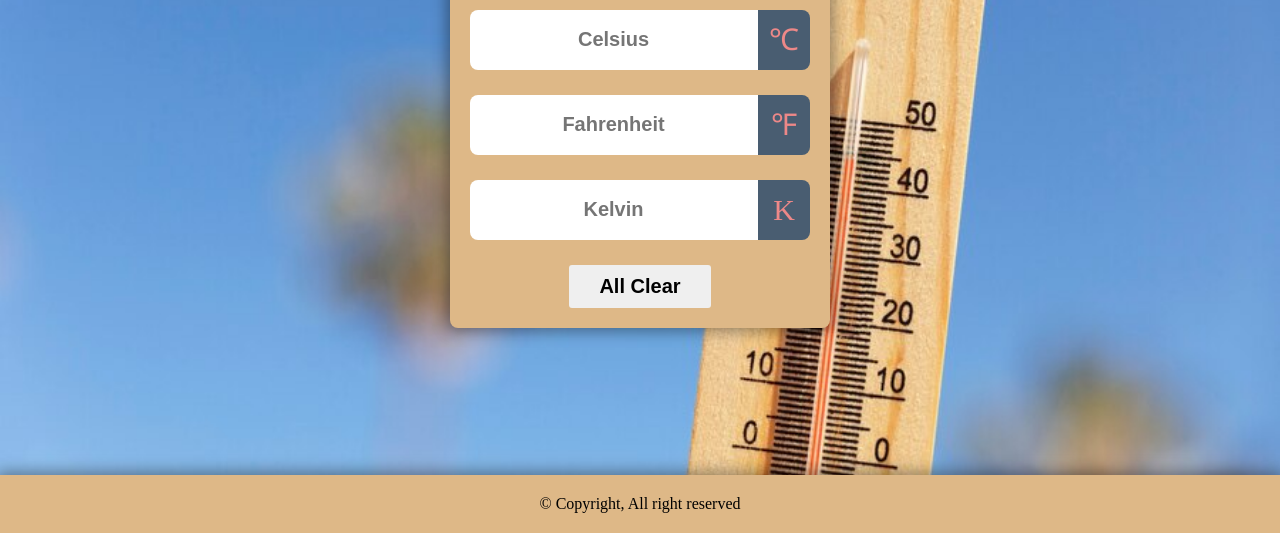
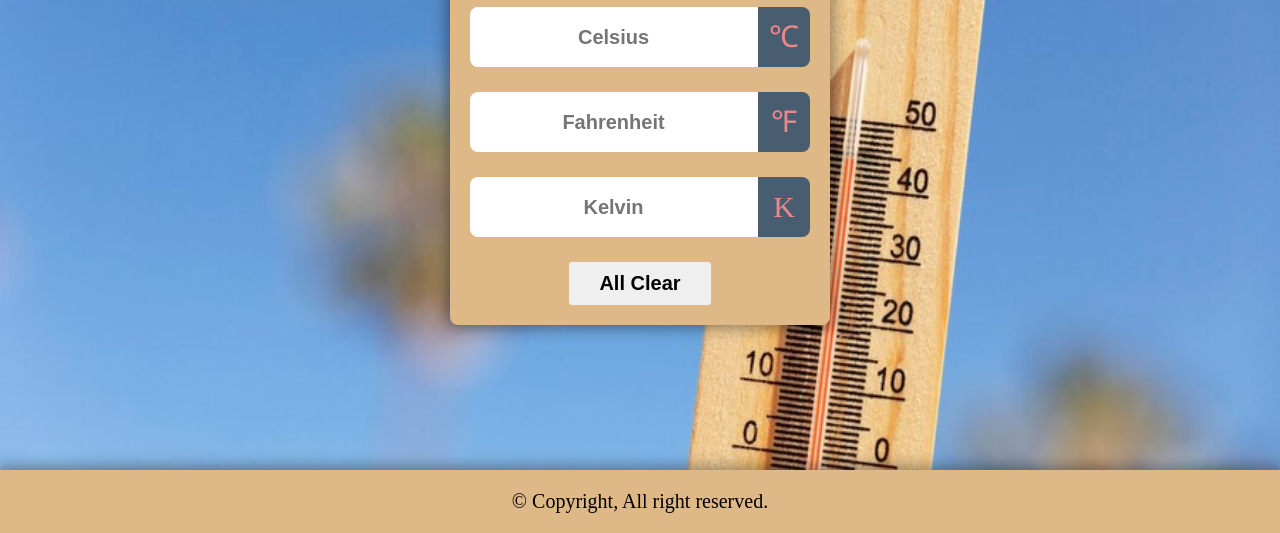
Before and after one commit to kartikay05/Temperature-Converter, a plain HTML site: page index.html in a window 1280 px wide. Shown: the part 267-800 px from the top of the page. Drawn offline with Linux system fonts and the light colour scheme.

Commit message:
version 1

```diff
--- a/index.html
+++ b/index.html
@@ -29,7 +29,7 @@
         </div>
     </div>
     <div class="footer">
-        <p>&copy Copyright, All right reserved</p>
+        <p>&copy Copyright, All right reserved.</p>
     </div>
     <script src="script.js"></script>
 </body>
--- a/style.css
+++ b/style.css
@@ -111,3 +111,7 @@ input::-webkit-inner-spin-button {
     padding: 20px;
     text-align: center;
 }
+
+.footer p{
+    font-size: 20px;
+}
```
